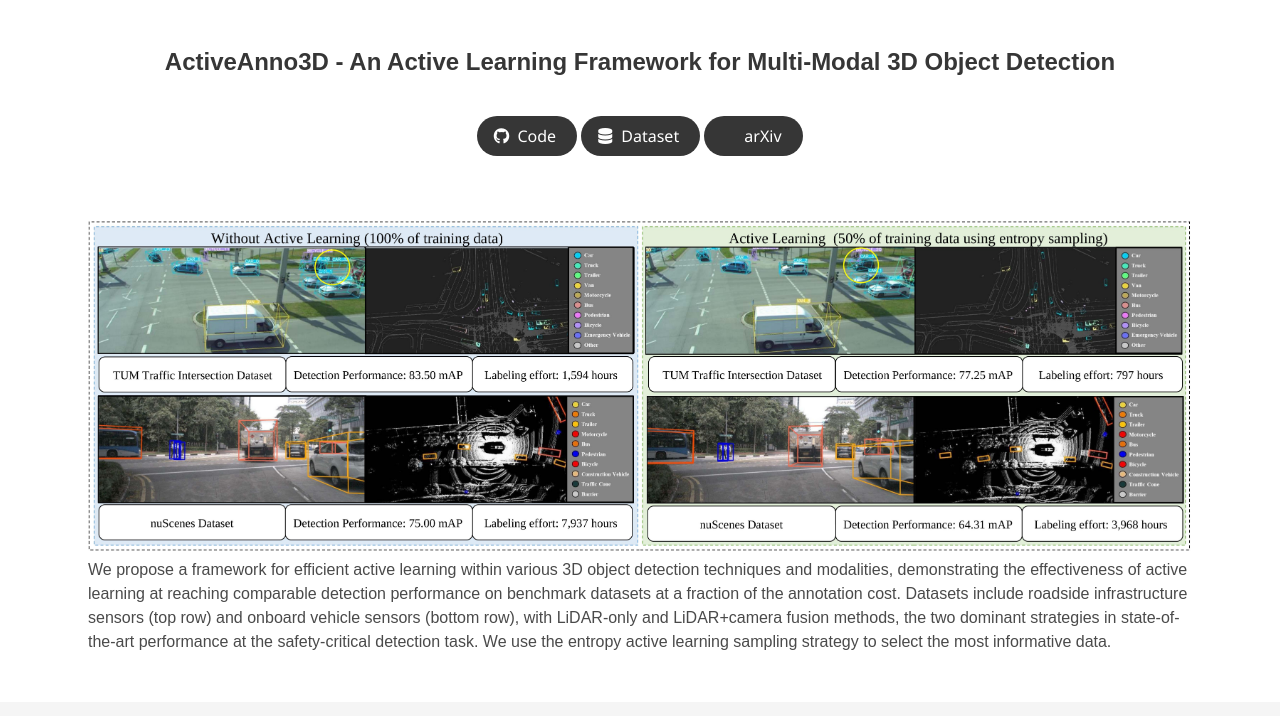
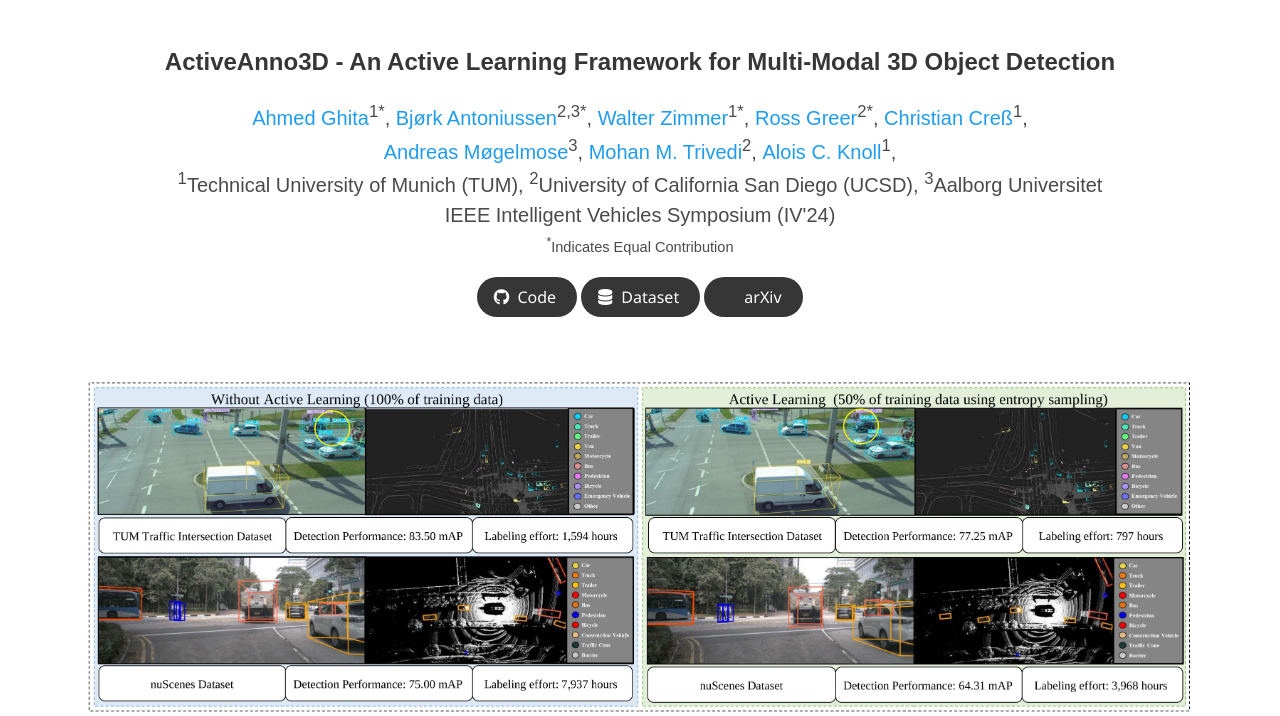
Before and after one commit to active3d-framework/active3d-framework, a plain HTML site: page index.html in a window 1280 px wide. Shown: the top 716 px of the page. Drawn offline with nearby package versions, Linux system fonts and the light colour scheme; some icons are missing; a web font is replaced by a local one.

Commit message:
update authors

```diff
--- a/index.html
+++ b/index.html
@@ -53,23 +53,39 @@
         <div class="container is-max-desktop">
             <div class="columns is-centered">
                 <div class="column has-text-centered">
-                    <h1 class="title is-4 publication-title">ActiveAnno3D - An Active Learning Framework for Multi-Modal 3D
+                    <h1 class="title is-4 publication-title">ActiveAnno3D - An Active Learning Framework for Multi-Modal
+                        3D
                         Object Detection </h1>
-                    <!-- <div class="is-size-5 publication-authors">
-                      Paper authors
-                      <span class="author-block">
-                        <a href="FIRST AUTHOR PERSONAL LINK" target="_blank">First Author</a><sup>*</sup>,</span>
+                    <div class="is-size-5 publication-authors">
+                        <!--                      Paper authors-->
                         <span class="author-block">
-                          <a href="SECOND AUTHOR PERSONAL LINK" target="_blank">Second Author</a><sup>*</sup>,</span>
-                          <span class="author-block">
-                            <a href="THIRD AUTHOR PERSONAL LINK" target="_blank">Third Author</a>
+                        <a href="https://www.linkedin.com/in/aaghita/" target="_blank">Ahmed Ghita</a><sup>1*</sup>,</span>
+                        <span class="author-block">
+                          <a href="https://www.linkedin.com/in/bj%C3%B8rk-antoniussen-190b51233" target="_blank">Bjørk Antoniussen</a><sup>2,3*</sup>,</span>
+                        <span class="author-block">
+                            <a href="https://walzimmer.github.io/website" target="_blank">Walter Zimmer</a><sup>1*</sup>,
                           </span>
-                          </div> -->
+                        <span class="author-block">
+                            <a href="https://www.rossgreer.com/" target="_blank">Ross Greer</a><sup>2*</sup>,
+                          </span>
+                        <span class="author-block">
+                            <a href="https://www.linkedin.com/in/christian-cress" target="_blank">Christian Creß</a><sup>1</sup>,
+                          </span>
+                        <span class="author-block">
+                            <a href="https://www.moegelmose.com/index.en.html" target="_blank">Andreas Møgelmose</a><sup>3</sup>,
+                          </span>
+                        <span class="author-block">
+                            <a href="https://jacobsschool.ucsd.edu/node/3464" target="_blank">Mohan M. Trivedi</a><sup>2</sup>,
+                          </span>
+                        <span class="author-block">
+                            <a href="https://www.ce.cit.tum.de/air/people/prof-dr-ing-habil-alois-knoll/" target="_blank">Alois C. Knoll</a><sup>1</sup>,
+                          </span>
+                    </div>
 
-                    <!-- <div class="is-size-5 publication-authors">
-                      <span class="author-block">Institution Name<br>Conferance name and year</span>
-                      <span class="eql-cntrb"><small><br><sup>*</sup>Indicates Equal Contribution</small></span>
-                    </div> -->
+                    <div class="is-size-5 publication-authors">
+                        <span class="author-block"><sup>1</sup>Technical University of Munich (TUM), <sup>2</sup>University of California San Diego (UCSD), <sup>3</sup>Aalborg Universitet<br>IEEE Intelligent Vehicles Symposium (IV'24)</span>
+                        <span class="eql-cntrb"><small><br><sup>*</sup>Indicates Equal Contribution</small></span>
+                    </div>
 
                     <div class="column has-text-centered">
                         <div class="publication-links">
@@ -140,11 +156,16 @@
         <div class="hero-body">
             <div class="item">
                 <img src="static/images/title_figure.jpg" alt="title_figure"/>
-                <h5>We propose a framework for efficient active learning within various 3D object detection techniques and modalities,
-                    demonstrating the effectiveness of active learning at reaching comparable detection performance on benchmark datasets at a
-                    fraction of the annotation cost. Datasets include roadside infrastructure sensors (top row) and onboard vehicle sensors (bottom
-                    row), with LiDAR-only and LiDAR+camera fusion methods, the two dominant strategies in state-of-the-art performance at
-                    the safety-critical detection task. We use the entropy active learning sampling strategy to select the most informative data.</h5>
+                <h5>We propose a framework for efficient active learning within various 3D object detection techniques
+                    and modalities,
+                    demonstrating the effectiveness of active learning at reaching comparable detection performance on
+                    benchmark datasets at a
+                    fraction of the annotation cost. Datasets include roadside infrastructure sensors (top row) and
+                    onboard vehicle sensors (bottom
+                    row), with LiDAR-only and LiDAR+camera fusion methods, the two dominant strategies in
+                    state-of-the-art performance at
+                    the safety-critical detection task. We use the entropy active learning sampling strategy to select
+                    the most informative data.</h5>
             </div>
         </div>
     </div>
@@ -166,11 +187,15 @@
                         <li> We explore various continuous training methods and integrate the most efficient method
                             regarding computational demand and detection performance.
                         </li>
-                        <li> We perform extensive experiments and ablation studies with <strong>BEVFusion</strong> and <strong>PV-RCNN</strong> on the
-                            <strong>nuScenes</strong> and <strong>TUM Traffic Intersection</strong> datasets and show that we can achieve almost the same
-                            performance when using only half of the data (<strong>77.25 mAP</strong> compared to <strong>83.50 mAP</strong>).
+                        <li> We perform extensive experiments and ablation studies with <strong>BEVFusion</strong> and
+                            <strong>PV-RCNN</strong> on the
+                            <strong>nuScenes</strong> and <strong>TUM Traffic Intersection</strong> datasets and show
+                            that we can achieve almost the same
+                            performance when using only half of the data (<strong>77.25 mAP</strong> compared to
+                            <strong>83.50 mAP</strong>).
                         </li>
-                        <li> We integrate our active learning framework into the <strong>3D BAT v24.3.2</strong> labeling tool to enable
+                        <li> We integrate our active learning framework into the <strong>3D BAT v24.3.2</strong>
+                            labeling tool to enable
                             AI-assisted data selection and labeling and minimize the labeling costs.
                         </li>
                     </ul>
@@ -209,7 +234,8 @@
                         We integrate our active learning framework into the proAnno
                         labeling tool to enable AI-assisted data selection and labeling
                         and minimize the labeling costs. Finally, we provide code,
-                        weights, and visualization results on our website: <a href="https://active3d-framework.github.io/active3d-framework">https://active3d-framework.github.io/active3d-framework</a>.
+                        weights, and visualization results on our website: <a
+                            href="https://active3d-framework.github.io/active3d-framework">https://active3d-framework.github.io/active3d-framework</a>.
                     </p>
                 </div>
             </div>
@@ -230,12 +256,18 @@
         <div class="hero-body">
             <div class="item">
                 <img src="static/images/architecture_active_learning_2.jpg" alt="title_figure"/>
-                <h5 class="is-3 has-text-centered">The generalized active learning flow involves the selection of data from an unlabeled pool according to an acquisition
-                    function, which, in the case of uncertainty-driven AL, utilizes the trained model or, in the case of diversity-driven AL, may
-                    be independent of the training. This selected data is then annotated by an oracle and aggregated with previously labeled
-                    data. Whether or not all data or just the new data is used in the next training step is determined by the choice of training
-                    strategy. The variety of possible acquisition and training techniques and unique domain challenges posed by autonomous
-                    driving make active learning an opportune environment for innovation toward safe and accurate learning.</h5>
+                <h5 class="is-3 has-text-centered">The generalized active learning flow involves the selection of data
+                    from an unlabeled pool according to an acquisition
+                    function, which, in the case of uncertainty-driven AL, utilizes the trained model or, in the case of
+                    diversity-driven AL, may
+                    be independent of the training. This selected data is then annotated by an oracle and aggregated
+                    with previously labeled
+                    data. Whether or not all data or just the new data is used in the next training step is determined
+                    by the choice of training
+                    strategy. The variety of possible acquisition and training techniques and unique domain challenges
+                    posed by autonomous
+                    driving make active learning an opportune environment for innovation toward safe and accurate
+                    learning.</h5>
             </div>
         </div>
     </div>
@@ -249,7 +281,9 @@
             <!-- include an html plot below -->
             <iframe src="static/html/interactive_plot_bevfusion.html" width="1000px" height="500px"
                     frameborder="0"></iframe>
-            <h5 class="is-3 has-text-centered">The graph illustrates the mAP score achieved by the BEVFusion model on the nuScenes dataset relative to the expanding size of the training set in the active learning setting with random and entropy queries separately.</h5>
+            <h5 class="is-3 has-text-centered">The graph illustrates the mAP score achieved by the BEVFusion model on
+                the nuScenes dataset relative to the expanding size of the training set in the active learning setting
+                with random and entropy queries separately.</h5>
         </div>
     </div>
 </section>
@@ -261,7 +295,9 @@
             <iframe src="static/html/interactive_plot_pvrcnn.html" width="1000px" height="500px"
                     frameborder="0"></iframe>
         </div>
-        <h5 class="is-3 has-text-centered">The graph illustrates the mAP scores achieved by the PV-RCNN model on the TUM Traffic Intersection dataset relative to the expanding size of the training set in the active learning setting with random and entropy queries separately.</h5>
+        <h5 class="is-3 has-text-centered">The graph illustrates the mAP scores achieved by the PV-RCNN model on the TUM
+            Traffic Intersection dataset relative to the expanding size of the training set in the active learning
+            setting with random and entropy queries separately.</h5>
     </div>
 </section>
 
@@ -270,7 +306,9 @@
         <div class="item">
             <img src="static/images/all_acquisition_functions_updated.jpg" alt="title_figure"/>
         </div>
-        <h5 class="is-3 has-text-centered">The graph illustrates the mAP scores achieved by the PV-RCNN model on the TUM Traffic Intersection dataset relative to the expanding size of the training set in the active learning setting with different query strategies.</h5>
+        <h5 class="is-3 has-text-centered">The graph illustrates the mAP scores achieved by the PV-RCNN model on the TUM
+            Traffic Intersection dataset relative to the expanding size of the training set in the active learning
+            setting with different query strategies.</h5>
     </div>
 </section>
 
@@ -280,7 +318,11 @@
         <div class="item">
             <img src="static/images/qualitative_results.png" alt="title_figure"/>
         </div>
-        <h5 class="is-3 has-text-centered">Qualitative results are illustrated by two pairs of images. The left pair is from the TUM Traffic Intersection dataset, and the right pair is from nuScenes. For each pair, the left image shows the predicted labels for each class, with each class represented by a different color. The right image of each pair shows the predictions made by learning on the complete dataset. Both results are quite similar, showing the efficiency of the active learning technique.</h5>
+        <h5 class="is-3 has-text-centered">Qualitative results are illustrated by two pairs of images. The left pair is
+            from the TUM Traffic Intersection dataset, and the right pair is from nuScenes. For each pair, the left
+            image shows the predicted labels for each class, with each class represented by a different color. The right
+            image of each pair shows the predictions made by learning on the complete dataset. Both results are quite
+            similar, showing the efficiency of the active learning technique.</h5>
     </div>
 </section>
 
@@ -341,7 +383,8 @@
                     <td>5</td>
                     <td>30</td>
                     <td><u>77.25</u></td>
-                    <td><u>76.56</u> <p style="display:inline;color:red;font-size:80%;">(-0.69)</p></td>
+                    <td><u>76.56</u>
+                        <p style="display:inline;color:red;font-size:80%;">(-0.69)</p></td>
                     <td>44.94</td>
                     <td>45.57 <p style="display:inline;color:forestgreen;font-size:80%;">(+0.63)</p></td>
                 </tr>
@@ -359,15 +402,18 @@
                     <td>77.03</td>
                     <td>75.48 <p style="display:inline;color:red;font-size:80%;">(-1.55)</p></td>
                     <td><u>46.93</u></td>
-                    <td><u>49.24</u> <p style="display:inline;color:red;font-size:80%;">(+2.31)</p></td>
+                    <td><u>49.24</u>
+                        <p style="display:inline;color:red;font-size:80%;">(+2.31)</p></td>
                 </tr>
                 <tr>
                     <td>8</td>
                     <td>50</td>
                     <td><strong>79.09</strong></td>
-                    <td><strong>77.25</strong> <p style="display:inline;color:red;font-size:80%;">(-1.84)</p></td>
+                    <td><strong>77.25</strong>
+                        <p style="display:inline;color:red;font-size:80%;">(-1.84)</p></td>
                     <td><strong>49.90</strong></td>
-                    <td><strong>64.31</strong> <p style="display:inline;color:red;font-size:80%;">(+14.41)</p></td>
+                    <td><strong>64.31</strong>
+                        <p style="display:inline;color:red;font-size:80%;">(+14.41)</p></td>
                 </tr>
                 <tr bgcolor="lightgray">
                     <td><strong>SOA (No AL)</strong></td>
```
